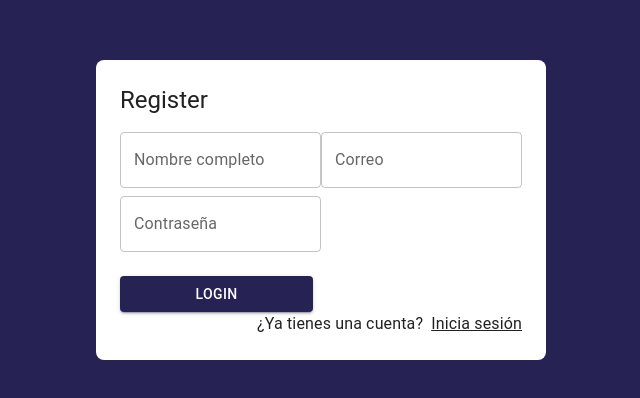
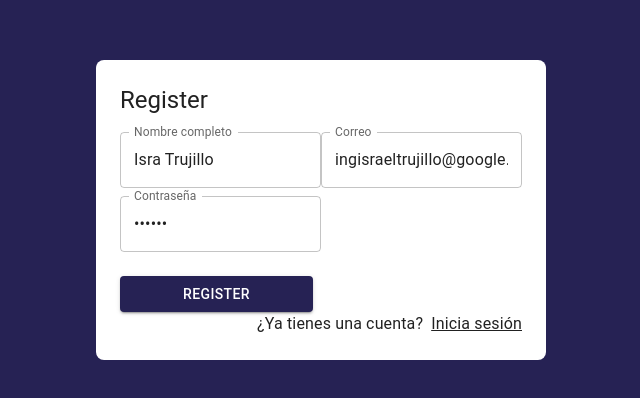
Before and after one commit to Isradeveloper/08-journal-app, a React (Vite) app: page /auth/register in a window 1280 px wide. Shown: the part 190-588 px from the top of the page, without its empty margins (319-959 px from the left). Built offline with nearby package versions, Linux system fonts and the light colour scheme.

Commit message:
UseForm Register

```diff
--- a/src/auth/pages/LoginPage.jsx
+++ b/src/auth/pages/LoginPage.jsx
@@ -14,10 +14,12 @@ export const LoginPage = () => {
 
   const dispatch = useDispatch()
 
-  const { email, password, onInputChange } = useForm({
+  const { email, password, onInputChange, formState } = useForm({
     email: 'ingisraeltrujillo@google.com',
     password: '123456'
   })
+
+  console.log(formState)
 
   const onSubmit = (e) => {
     e.preventDefault()
--- a/src/auth/pages/RegisterPage.jsx
+++ b/src/auth/pages/RegisterPage.jsx
@@ -1,29 +1,43 @@
 import { Button, Grid, Link, TextField, Typography } from '@mui/material'
 import { Link as RouterLink } from 'react-router-dom'
+import { useForm } from '../../hooks'
 import { AuthLayout } from '../layout/AuthLayout'
 
+const formData = {
+  email: 'ingisraeltrujillo@google.com',
+  password: '123456',
+  displayName: 'Isra Trujillo'
+}
+
 export const RegisterPage = () => {
+  const { email, password, displayName, onInputChange, formState, isFormValid, displayNameValid, emailValid, passwordValid } = useForm(formData)
+
+  const onSubmit = (e) => {
+    e.preventDefault()
+    console.log(formState)
+  }
+
   return (
     <AuthLayout title='Register'>
-      <form>
+      <form onSubmit={onSubmit}>
         <Grid container>
 
           <Grid item xs={12} md={6} sx={{ mt: 1 }}>
-            <TextField label='Nombre completo' type='text' placeholder='Tu nombre' fullWidth />
+            <TextField name='displayName' value={displayName} onChange={onInputChange} label='Nombre completo' type='text' placeholder='Tu nombre' fullWidth />
           </Grid>
 
           <Grid item xs={12} md={6} sx={{ mt: 1 }}>
-            <TextField label='Correo' type='email' placeholder='correo@google.com' fullWidth />
+            <TextField name='email' value={email} onChange={onInputChange} label='Correo' type='email' placeholder='correo@google.com' fullWidth />
           </Grid>
 
           <Grid item xs={12} md={6} sx={{ mt: 1 }}>
-            <TextField label='Contraseña' type='password' placeholder='Contraseña' fullWidth />
+            <TextField name='password' value={password} onChange={onInputChange} label='Contraseña' type='password' placeholder='Contraseña' fullWidth />
           </Grid>
 
           <Grid container spacing={2} sx={{ mt: 1 }}>
 
             <Grid item xs={12} sm={6}>
-              <Button variant='contained' fullWidth>Login</Button>
+              <Button type='submit' variant='contained' fullWidth>Register</Button>
             </Grid>
 
           </Grid>
```
